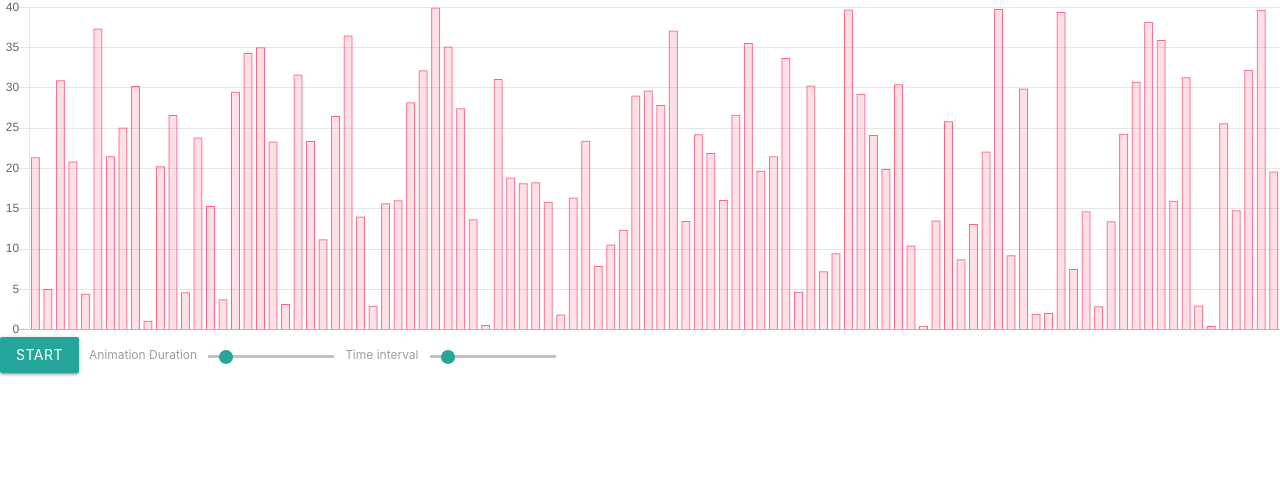
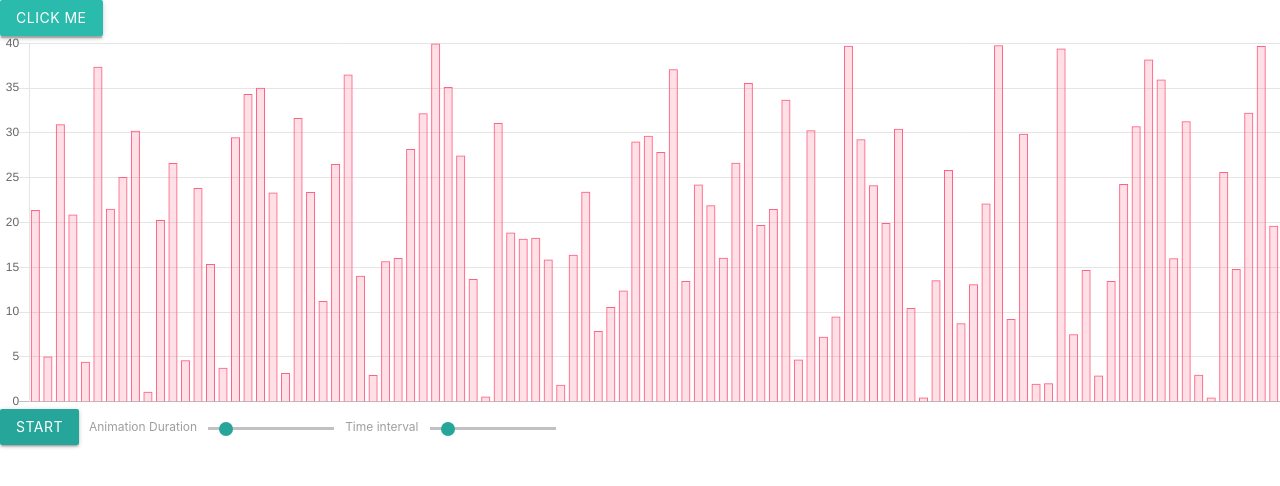
Before and after one commit to rohitkrishna094/react-sort, a React (Create React App) app: page / in a window 1280 px wide. Shown: the top 486 px of the page. Built offline with nearby package versions, Linux system fonts and the light colour scheme.

Commit message:
Added dynamic chart components

```diff
--- a/src/components/Charts/VerticalBar.js
+++ b/src/components/Charts/VerticalBar.js
@@ -1,5 +1,5 @@
 import React, { Component } from 'react';
-import { Bar } from 'react-chartjs-2';
+import { Bar, Doughnut } from 'react-chartjs-2';
 import { connect } from 'react-redux';
 import { nextIteration } from '../../store/actions/chartActions';
 import { pauseProcess } from '../../store/actions/chartActions';
@@ -13,7 +13,8 @@ class VerticalBar extends Component {
     currentCleanupLength: 1,
     finishArray: [],
     delay: 0,
-    animDuration: 0
+    animDuration: 0,
+    componentType: false
     // arrayLength: 100
   };
 
@@ -79,6 +80,11 @@ class VerticalBar extends Component {
     this.setState({ delay: e.target.value });
   };
 
+  components = {
+    vertical: VerticalBar,
+    donut: Doughnut
+  };
+
   render() {
     let newOptions = JSON.parse(JSON.stringify(this.options));
     newOptions.animation.duration = this.state.animDuration;
@@ -123,9 +129,25 @@ class VerticalBar extends Component {
       marginLeft: '10px'
     };
 
+    console.log(this.state.componentType);
     return (
       <div>
-        <Bar data={data} width={100} height={300} options={newOptions} />
+        <button
+          className="waves-effect waves-light btn"
+          type="button"
+          name=""
+          id=""
+          onClick={this.handleChange}
+          value="helo"
+        >
+          CLick me
+        </button>
+        {this.state.componentType ? (
+          <Doughnut data={data} width={100} height={300} options={newOptions} />
+        ) : (
+          <Bar data={data} width={100} height={300} options={newOptions} />
+        )}
+
         <div>
           <button className="waves-effect waves-light btn" onClick={this.handlePause}>
             {this.props.pause ? 'Start' : 'Pause'}
@@ -142,7 +164,12 @@ class VerticalBar extends Component {
       </div>
     );
   }
-}
+
+  handleChange = e => {
+    console.log('jesd');
+    this.setState({ componentType: !this.state.componentType });
+  };
+} // end class
 
 const mapStateToProps = state => {
   return {
```
